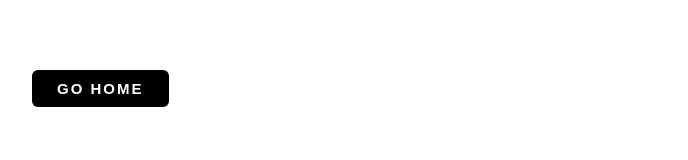
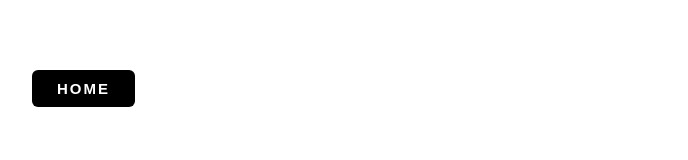
Before and after one commit to Doesntmeananything/blog-v1, a Gatsby site: page /blog in a window 1280 px wide. Shown: the part 896-1056 px from the top of the page, without its empty margins (293-981 px from the left). Built offline with nearby package versions, Linux system fonts and the light colour scheme; Gatsby itself is replaced by a stand-in of ours; some packages are replaced by stand-ins of ours.

Commit message:
Change button text

```diff
--- a/src/pages/blog.js
+++ b/src/pages/blog.js
@@ -43,7 +43,7 @@ const Blog = ({ data, location }) => {
         })}
       </div>
       <Link to="/">
-        <Button marginTop="85px">Go Home</Button>
+        <Button marginTop="85px">Home</Button>
       </Link>
     </Layout>
   );
```
